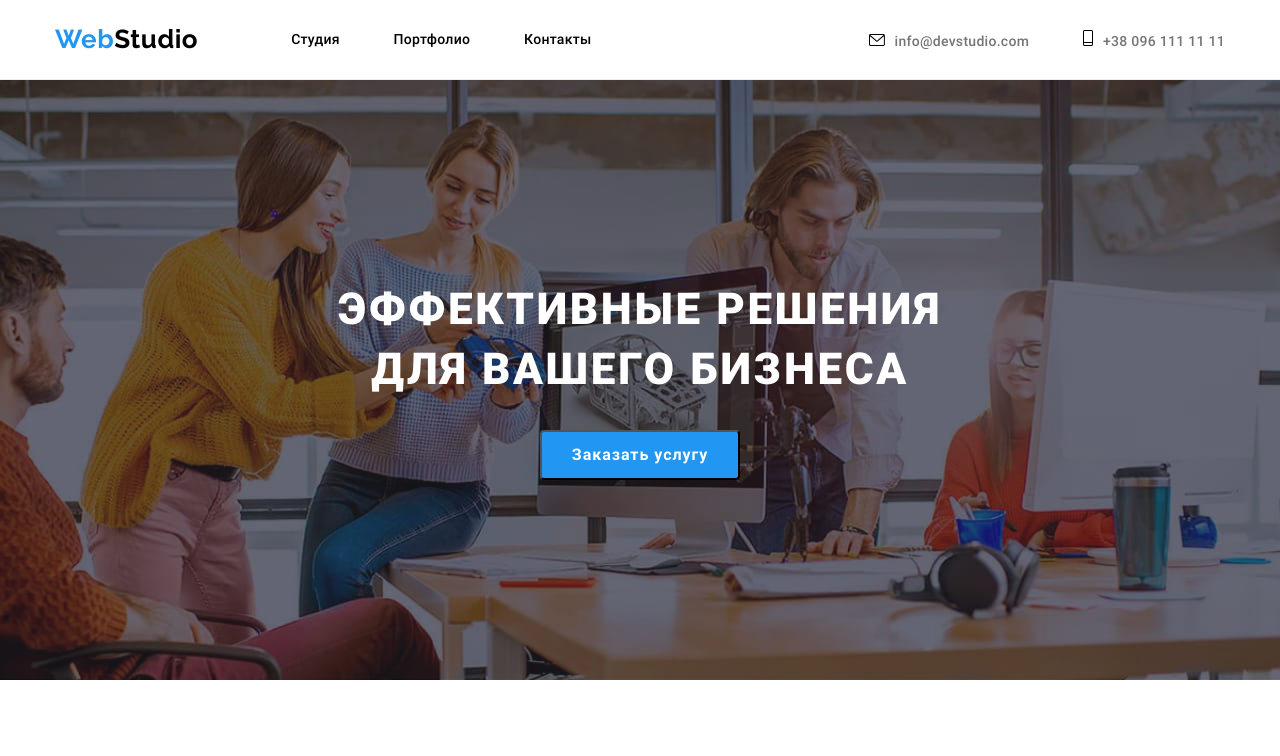
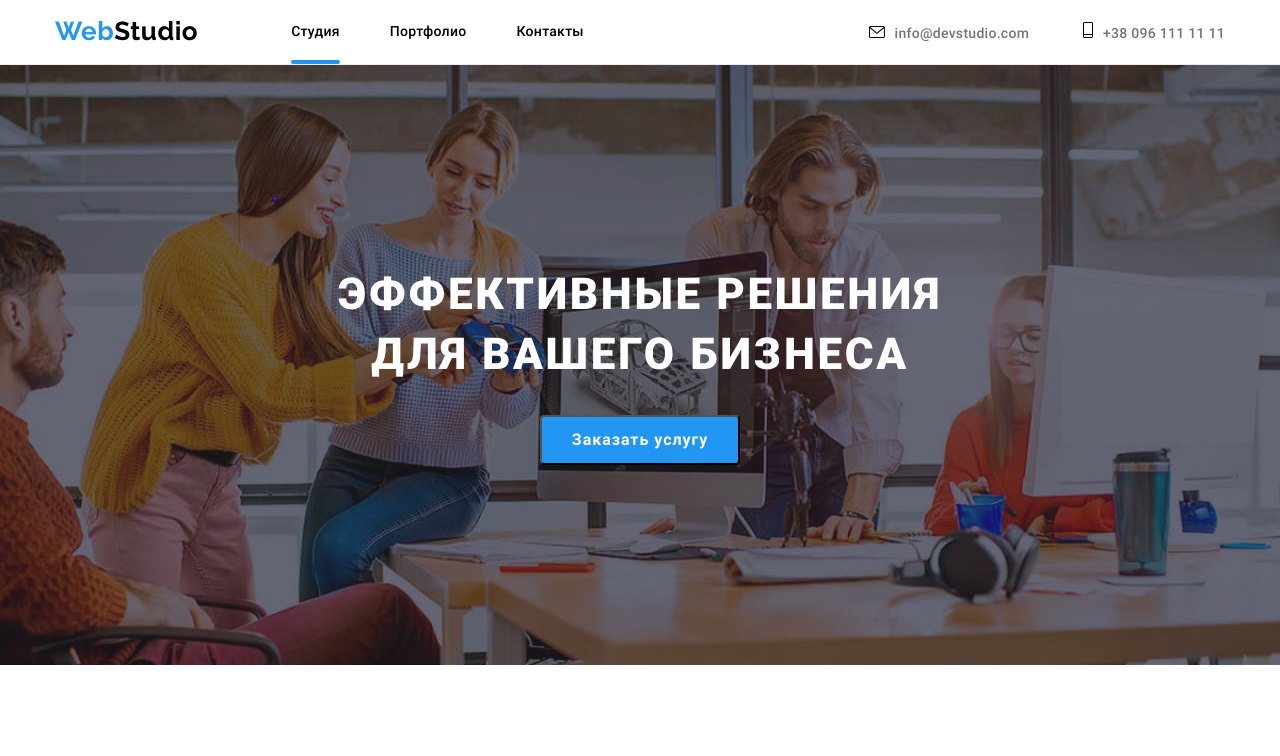
Before and after one commit to YehorYermolenko/goit-markup-hw-04, a plain HTML site: page index.html in a window 1280 px wide. Shown: the top 756 px of the page. Drawn offline with nearby package versions, Linux system fonts and the light colour scheme.

Commit message:
Final HW Bug Fixes

```diff
--- a/css/portfolio.css
+++ b/css/portfolio.css
@@ -144,6 +144,24 @@ header ul a:focus {
   fill: var(--logo-web);
 }
 
+.active-page {
+  position: relative;
+  padding-bottom: 0;
+}
+
+.active-page::after {
+  display: block;
+  content: "";
+  width: 100%;
+  height: 4px;
+  border-radius: 2px;
+  background-color: var(--logo-web);
+  position: absolute;
+  margin-left: auto;
+  margin-right: auto;
+  bottom: 0px;
+}
+
 .mailtel-nav-mail-icon {
   display: inherit;
   width: 16px;
@@ -163,8 +181,8 @@ header ul a:focus {
 }
 
 .page-header {
-  margin-top: 24px;
-  padding-bottom: 24px;
+  margin-top: auto;
+  padding-bottom: 0px;
   border-bottom: 1px solid #ececec;
 }
 
@@ -192,18 +210,26 @@ ul {
 }
 
 .header-container {
-  display: block;
+  display: flex;
+  align-items: center;
+  margin: 0 auto;
 }
 
 .header-div {
   display: flex;
-  justify-content: center;
   align-items: center;
 }
 
 .nav {
   margin-left: 93px;
   align-items: center;
+  display: flex;
+  margin-top: 0;
+  margin-bottom: 0;
+}
+
+.site-nav {
+  display: flex;
 }
 
 .site-nav > .item:not(:last-child) {
@@ -212,6 +238,8 @@ ul {
 
 .site-nav a {
   color: var(--logo-header);
+  padding-top: 24px;
+  padding-bottom: 24px;
 }
 
 .mailtel-nav {
@@ -232,6 +260,8 @@ ul {
 }
 
 .logo {
+  display: flex;
+  align-items: center;
   font-family: Raleway;
   font-weight: bold;
   font-size: 26px;
--- a/css/styles.css
+++ b/css/styles.css
@@ -146,67 +146,22 @@ header ul a:focus {
   fill: var(--logo-web);
 }
 
-.page-header {
-  margin-top: 24px;
-  padding-bottom: 24px;
-  border-bottom: 1px solid #ececec;
+.active-page {
+  position: relative;
+  padding-bottom: 0;
 }
 
-.section {
-  padding-top: 94px;
-  padding-bottom: 94px;
-  margin-top: 0px;
-  margin-bottom: 0px;
-}
-
-.container {
-  max-width: 1200px;
-  padding-left: 15px;
-  padding-right: 15px;
+.active-page::after {
+  display: block;
+  content: "";
+  width: 100%;
+  height: 4px;
+  border-radius: 2px;
+  background-color: var(--logo-web);
+  position: absolute;
   margin-left: auto;
   margin-right: auto;
-}
-
-.list {
-  list-style: none;
-  padding: 0;
-  margin: 0;
-}
-
-ul {
-  padding-left: 0;
-}
-
-.header-container {
-  display: block;
-}
-
-.header-div {
-  display: flex;
-  justify-content: center;
-  align-items: center;
-}
-
-.nav {
-  margin-left: 93px;
-  align-items: center;
-}
-
-.site-nav > .item:not(:last-child) {
-  margin-right: 50px;
-}
-
-.site-nav a {
-  color: var(--logo-header);
-}
-
-.mailtel-nav {
-  color: var(--text);
-  margin-left: auto;
-}
-
-.mailtel-nav .tel {
-  padding-left: 50px;
+  bottom: 0px;
 }
 
 .mailtel-nav-mail-icon {
@@ -227,6 +182,77 @@ ul {
   justify-content: center;
 }
 
+.page-header {
+  margin-top: auto;
+  padding-bottom: 0px;
+  border-bottom: 1px solid #ececec;
+}
+
+.section {
+  padding-top: 0px;
+  padding-bottom: 94px;
+}
+
+.container {
+  max-width: 1200px;
+  padding-left: 15px;
+  padding-right: 15px;
+  margin-left: auto;
+  margin-right: auto;
+}
+
+.list {
+  list-style: none;
+  padding: 0;
+  margin: 0;
+}
+
+ul {
+  padding-inline-start: 0;
+}
+
+.header-container {
+  display: flex;
+  align-items: center;
+  margin: 0 auto;
+}
+
+.header-div {
+  display: flex;
+  align-items: center;
+}
+
+.nav {
+  margin-left: 93px;
+  align-items: center;
+  display: flex;
+  margin-top: 0;
+  margin-bottom: 0;
+}
+
+.site-nav {
+  display: flex;
+}
+
+.site-nav > .item:not(:last-child) {
+  margin-right: 50px;
+}
+
+.site-nav a {
+  color: var(--logo-header);
+  padding-top: 24px;
+  padding-bottom: 24px;
+}
+
+.mailtel-nav {
+  color: var(--text);
+  margin-left: auto;
+}
+
+.mailtel-nav .tel {
+  padding-left: 50px;
+}
+
 .logo-web {
   font-family: Raleway;
   font-weight: bold;
@@ -236,6 +262,8 @@ ul {
 }
 
 .logo {
+  display: flex;
+  align-items: center;
   font-family: Raleway;
   font-weight: bold;
   font-size: 26px;
@@ -320,6 +348,7 @@ ul {
 }
 
 .feature-section {
+  padding-top: 94px;
   padding-bottom: 47px;
 }
 
--- a/index.html
+++ b/index.html
@@ -14,21 +14,21 @@
     <header class="page-header">
       <div class="container header-container">
         <div class="header-div">
+          <div>
           <a href="" class="logo"><span class="logo-web">Web</span>Studio</a>
+          </div>
             <nav class="nav">
               <ul class="site-nav">
-              <li class="item"><a href="">Студия</a></li>
-              <li class="item"><a href="./portfolio.html" target="_blank">Портфолио</a></li>
+                <li class="item active-page"><a href="./index.html">Студия</a></li>
+               <li class="item"><a href="./portfolio.html">Портфолио</a></li>
                 <li class="item"><a href="#contacts">Контакты</a></li>
               </ul>
             </nav>
+        </div>
             <ul class="mailtel-nav">
               <li><a class="mailtel-nav-mail" href="mailto:info@devstudio.com"><svg class="mailtel-nav-mail-icon"><use href="./svg/sprite.svg#mail-icon"></use></svg>info@devstudio.com</a></li>
-            <li>
-              <a class="tel mailtel-nav-tel" href="tel:+380961111111"><svg class="mailtel-nav-tel-icon"><use href="./svg/sprite.svg#tel-icon"></use></svg>+38 096 111 11 11</a>
-            </li>
+              <li><a class="tel mailtel-nav-tel" href="tel:+380961111111"><svg class="mailtel-nav-tel-icon"><use href="./svg/sprite.svg#tel-icon"></use></svg>+38 096 111 11 11</a></li>
             </ul>
-        </div>
       </div>
     </header>
     <main>
```
Also changed, not shown: portfolio.html (+5 -4 lines). Lines whose indentation alone changed are shown as unchanged.
